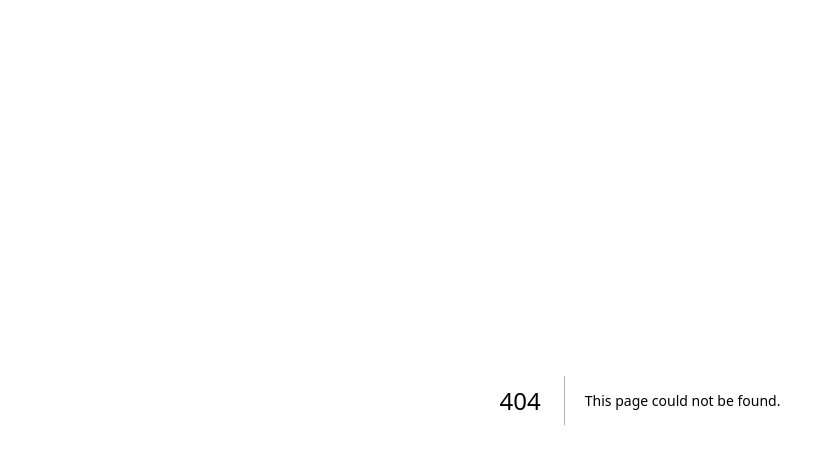
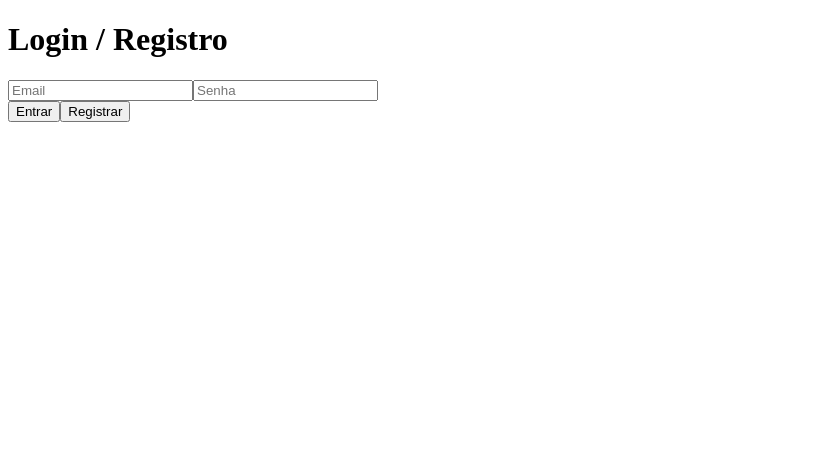
Before and after one commit to Samuel-Cainda/OXL-VENDAS-ANGOLA, a Next.js app: page /pages/pages/auth in a window 1280 px wide. Before the commit this address had no page. Shown: the top 464 px of the page, without its empty margins (0-835 px from the left). Built offline with nearby package versions, Linux system fonts and the light colour scheme.

Commit message:
Create auth.js

```diff
--- /dev/null
+++ b/pages/pages/pages/auth.js
@@ -0,0 +1,61 @@
+import { useState } from 'react'
+import { supabase } from '../lib/supabaseClient'
+
+export default function Auth() {
+  const [email, setEmail] = useState('')
+  const [password, setPassword] = useState('')
+  const [message, setMessage] = useState('')
+
+  const handleSignUp = async () => {
+    const { user, error } = await supabase.auth.signUp({
+      email,
+      password,
+    })
+    if (error) setMessage(error.message)
+    else setMessage('Conta criada! Verifique seu email.')
+  }
+
+  const handleSignIn = async () => {
+    const { user, error } = await supabase.auth.signInWithPassword({
+      email,
+      password,
+    })
+    if (error) setMessage(error.message)
+    else setMessage('Login realizado com sucesso!')
+  }
+
+  return (
+    <div className="container mx-auto p-4 max-w-md">
+      <h1 className="text-3xl font-bold mb-6">Login / Registro</h1>
+      {message && <p className="mb-4">{message}</p>}
+      <input
+        type="email"
+        placeholder="Email"
+        value={email}
+        onChange={(e) => setEmail(e.target.value)}
+        className="border p-2 rounded mb-2 w-full"
+      />
+      <input
+        type="password"
+        placeholder="Senha"
+        value={password}
+        onChange={(e) => setPassword(e.target.value)}
+        className="border p-2 rounded mb-4 w-full"
+      />
+      <div className="flex gap-4">
+        <button
+          onClick={handleSignIn}
+          className="bg-green-500 text-white p-2 rounded flex-1"
+        >
+          Entrar
+        </button>
+        <button
+          onClick={handleSignUp}
+          className="bg-blue-500 text-white p-2 rounded flex-1"
+        >
+          Registrar
+        </button>
+      </div>
+    </div>
+  )
+}
```
